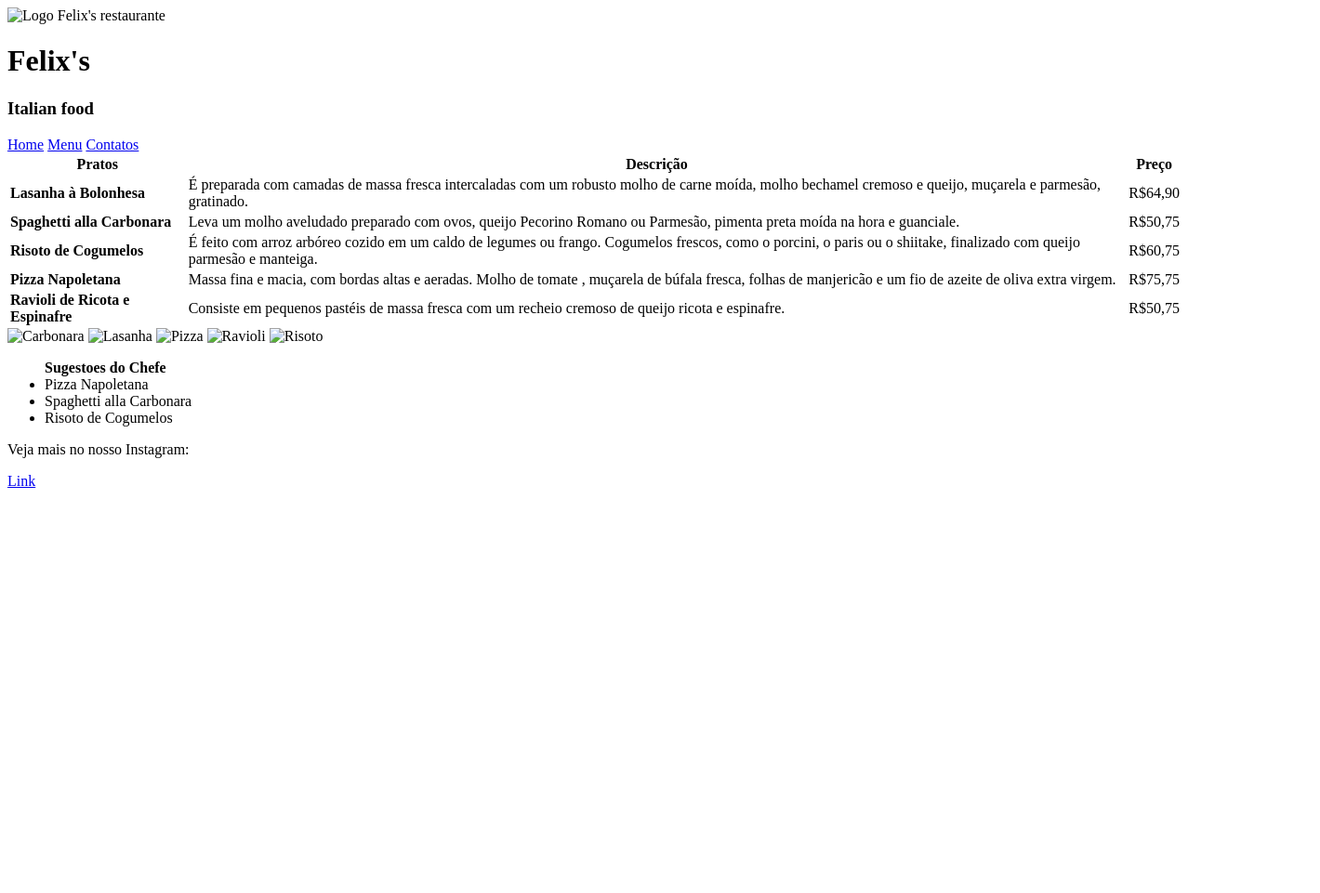
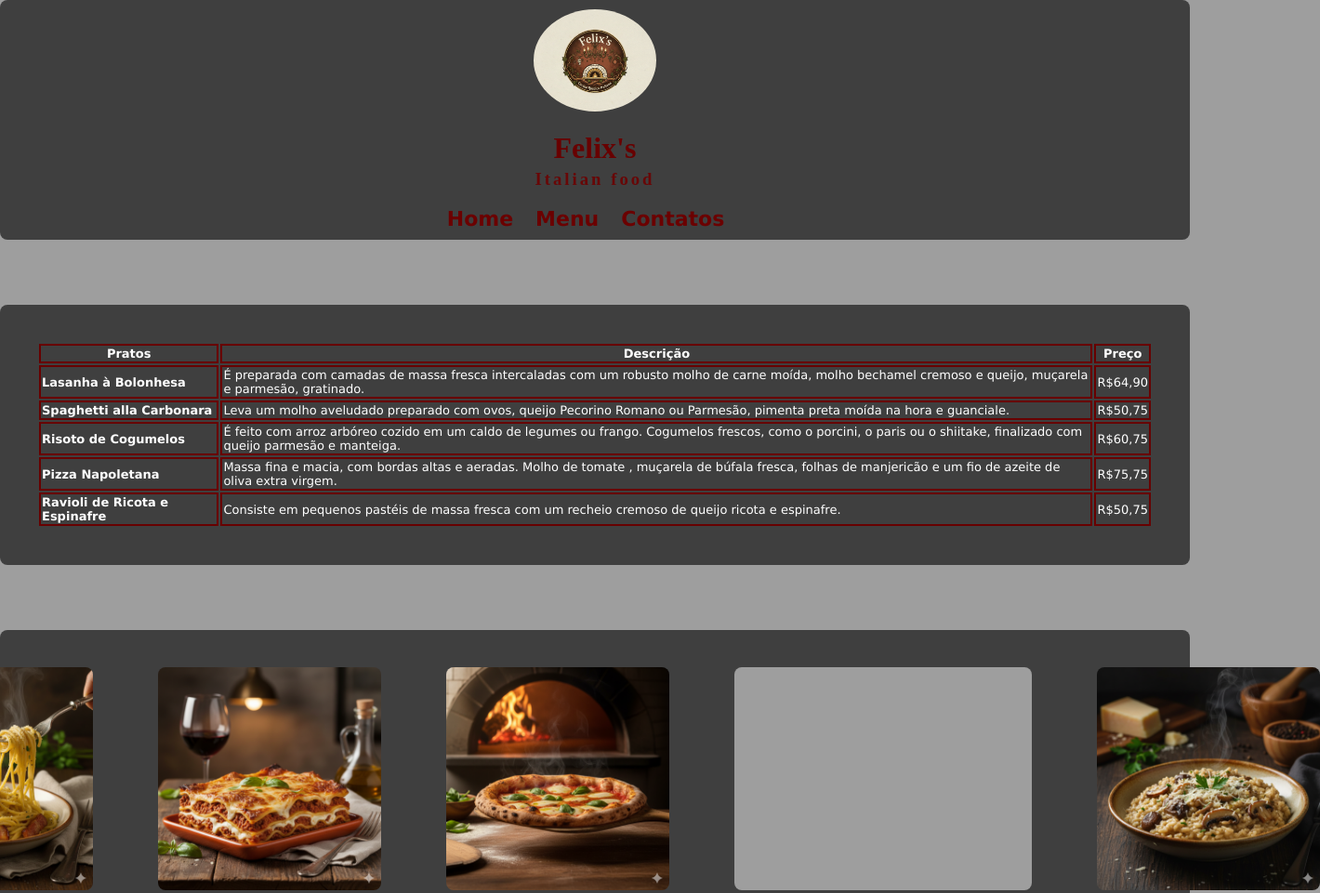
Before and after one commit to FelixCavalcanti/RestauranteFelixs, a plain HTML site: page cardapio.html in a window 1280 px wide. Shown: the top 961 px of the page at 93% size, 1420 px wide, since content can reach past the window. Before the commit the page ends 800 px from the top, so only its background shows below. Drawn offline with Linux system fonts and the light colour scheme; the site is published under a folder, as on GitHub Pages, so addresses that start at the root find nothing.

Commit message:
Update cardapio.html

```diff
--- a/cardapio.html
+++ b/cardapio.html
@@ -6,17 +6,17 @@
     <meta name="viewport" content="width=device-width, initial-scale=1.0">
     <title>Menu</title>
 </head>
-<link rel="stylesheet" href="/css/styles.css">
+<link rel="stylesheet" href="css/styles.css">
 
 <body>
     <header>
-        <img class="logo" src="/img/Logo.png" alt="Logo Felix's restaurante">
+        <img class="logo" src="img/Logo.png" alt="Logo Felix's restaurante">
         <h1>Felix's</h1>
         <h3>Italian food</h3>
         <nav>
-            <a href="/Index.html">Home</a>
-            <a href="/cardapio.html">Menu</a>
-            <a href="/contato.html">Contatos</a>
+            <a href="Index.html">Home</a>
+            <a href="cardapio.html">Menu</a>
+            <a href="contato.html">Contatos</a>
         </nav>
     </header>
     <section>
@@ -63,11 +63,11 @@
         </table>
     </section>
     <section>
-        <img class="carbonara" src="/img/Carbonara.png" alt="Carbonara">
-        <img class="lasanha" src="/img/Lasanha.png" alt="Lasanha">
-        <img class="pizza" src="/img/Pizza.png" alt="Pizza">
-        <img class="ravioli" src="/img/Ravioli.png" alt="Ravioli">
-        <img class="risoto" src="/img/Risoto.png" alt="Risoto">
+        <img class="carbonara" src="img/Carbonara.png" alt="Carbonara">
+        <img class="lasanha" src="img/Lasanha.png" alt="Lasanha">
+        <img class="pizza" src="img/Pizza.png" alt="Pizza">
+        <img class="ravioli" src="img/Ravioli.png" alt="Ravioli">
+        <img class="risoto" src="img/Risoto.png" alt="Risoto">
     </section>
     <section>
         <ul class="sugestoes-chefe">
```
